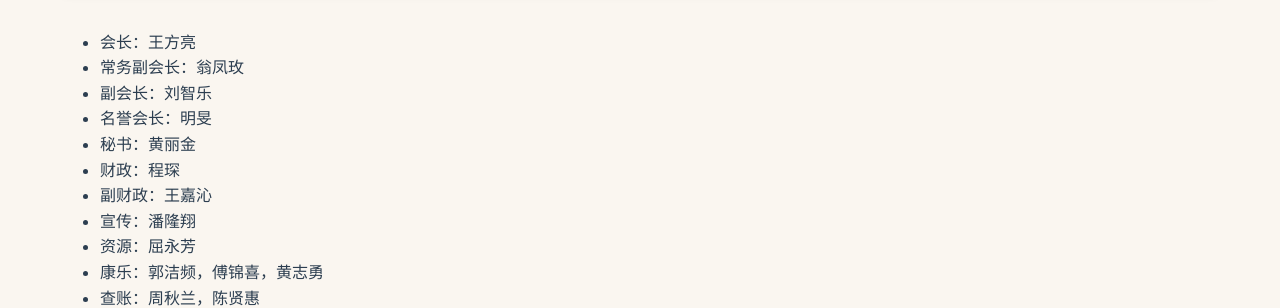
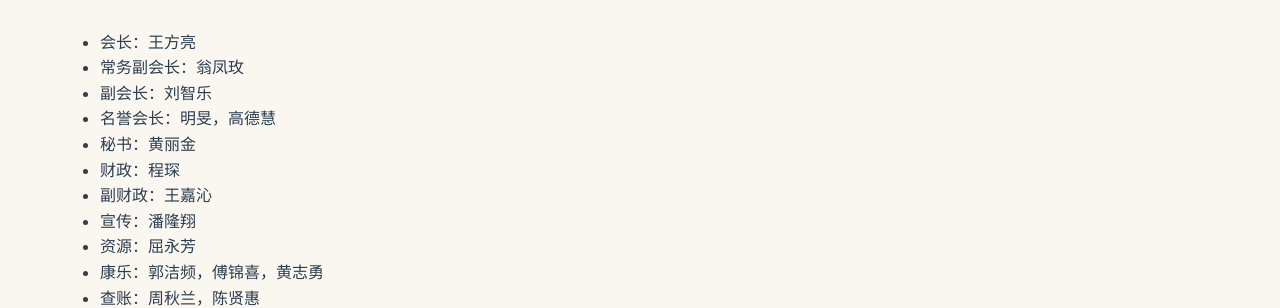
Before and after one commit to sgerhusociety/sgerhusociety.github.io, a Jekyll site: the page built from _about/committee.md, in a window 1280 px wide. Shown: the part 1566-1874 px from the top of the page. Built offline with Jekyll 4.4.1, drawn with Linux system fonts in a browser that asks for light colours.

Commit message:
fix: update honorary president listing

```diff
--- a/_about/committee.md
+++ b/_about/committee.md
@@ -9,7 +9,7 @@ title: 执委
 - 会长：王方亮
 - 常务副会长：翁凤玫
 - 副会长：刘智乐
-- 名誉会长：明旻
+- 名誉会长：明旻，高德慧
 - 秘书：黄丽金
 - 财政：程琛
 - 副财政：王嘉沁
```
